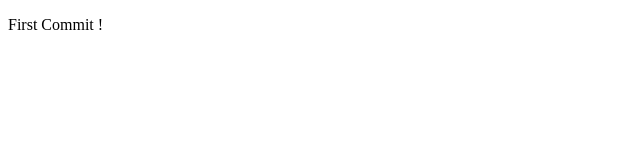
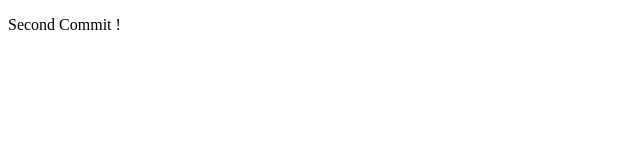
Before and after one commit to MohammadTabbaby/DevOps-01, a plain HTML site: page index.html in a window 1280 px wide. Shown: the full height of the page, 0-640 px from the left. Drawn offline with Linux system fonts and the light colour scheme.

Commit message:
second commit

```diff
--- a/index.html
+++ b/index.html
@@ -9,7 +9,7 @@
 </head>
 
 <body>
-    <p>First Commit !</p>
+    <p>Second Commit !</p>
 </body>
 
 </html>
```
